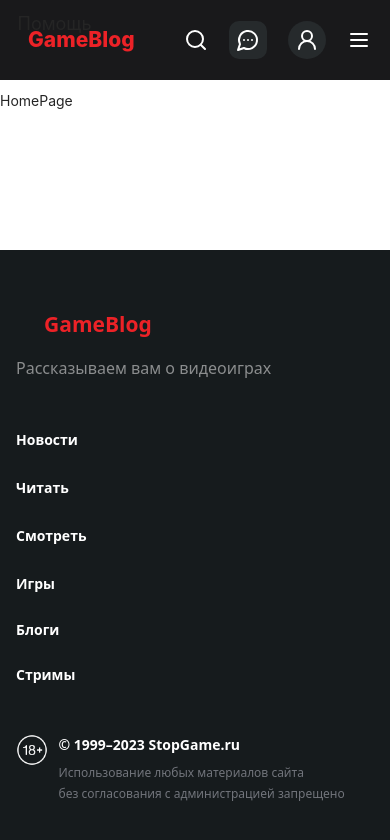
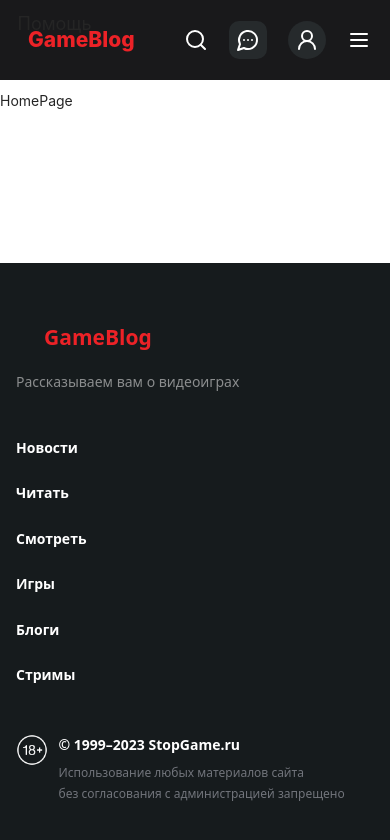
Before and after one commit to Lordpluha/GameBlog, a React (Vite) app in the folder client/: page / in a window 390 px wide. Shown: the top 840 px of the page. Built offline with nearby package versions, Linux system fonts and the light colour scheme.

Commit message:
fixed bags

```diff
--- a/client/src/components/ui/footer/Footer.module.scss
+++ b/client/src/components/ui/footer/Footer.module.scss
@@ -1,6 +1,6 @@
 .footer {
-	@apply bg-[#161B1D] text-white absolute bottom-0 w-full font-["Rubik"]
-	font-sans z-50;
+	@apply bg-[#161B1D] text-[--default-light-color] absolute bottom-0 w-full font-["Rubik"]
+	font-sans z-50; //если ставлю позицию релатив, то все летит
 }
 
 .footer__information {
@@ -13,10 +13,10 @@
 .footer__box {
 	@apply grid grid-cols-2 gap-y-[64px] gap-x-[7.73%];
 	@media (max-width: 1145px) {
-		@apply gap-y-[20px] grid-cols-2;
+		@apply gap-y-5 grid-cols-2;
 	}
 	@media (max-width: 870px) {
-		@apply gap-y-[20px] grid-cols-1;
+		@apply gap-y-5 grid-cols-1;
 	}
 }
 
@@ -26,12 +26,12 @@
 		@apply h-[40px] w-[224px];
 	}
 	p {
-		@apply text-[16px] leading-6 mt-[16px];
+		@apply text-base mt-[16px];
 	}
 }
 
 ul.footer__icons {
-	@apply flex gap-x-[32px];
+	@apply flex gap-x-8;
 	@media (max-width: 1145px) {
 		@apply hidden;
 	}
@@ -52,8 +52,8 @@ ul.footer__icons {
 	}
 
 	.dropdown_content {
-		@apply bg-[#383838] absolute rounded-xl flex flex-col opacity-0 hover:opacity-100 top-[32px] z-10 left-[-350%] shadow-md
-		transition-opacity duration-300 ease-out;
+		@apply bg-[#383838] absolute rounded-xl flex flex-col opacity-0 hover:opacity-100 top-[32px]
+		z-10 left-[-350%] shadow-md transition-opacity duration-300 ease-out;
 		li {
 			@apply p-4 block w-[200px] h-[52px] hover:text-[#747C81];
 		}
@@ -66,7 +66,7 @@ ul.footer__icons {
 		@apply grid-cols-1 m-0;
 	}
 	@media (max-width: 600px) {
-		@apply flex flex-col gap-[20px] mt-[12px];
+		@apply flex flex-col gap-5 mt-[12px];
 	}
 }
 .footer__list_right {
@@ -91,7 +91,7 @@ ul.footer__icons {
 		@apply m-0;
 	}
 	h6 {
-		@apply font-bold mb-4 leading-5 text-[16px] hover:text-[#8B8D8E] cursor-pointer;
+		@apply font-bold mb-4 leading-5 text-base hover:text-[#8B8D8E] cursor-pointer; //когда ставлю text-base, то шрифт -14, а не 16
 		@media (max-width: 870px) {
 			@apply text-[14px] mb-3;
 		}
--- a/client/src/components/ui/footer/Footer.tsx
+++ b/client/src/components/ui/footer/Footer.tsx
@@ -1,4 +1,3 @@
-import { useState } from 'react'
 import { Link } from 'react-router-dom'
 
 import Logo from '../Logo/Logo'
```
